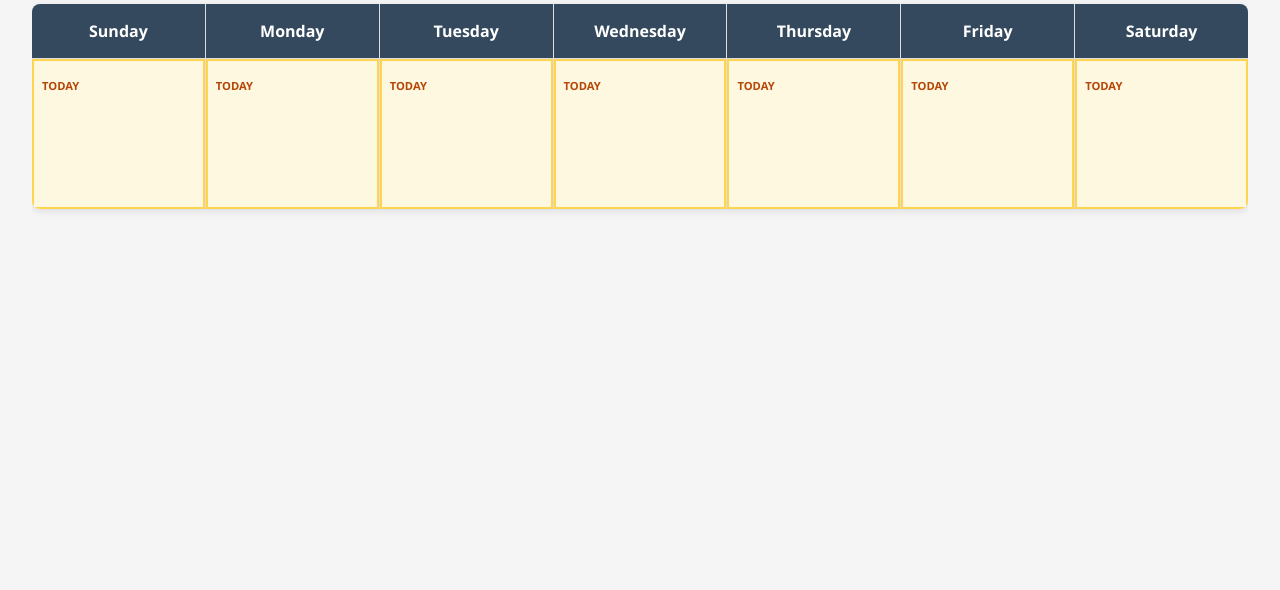
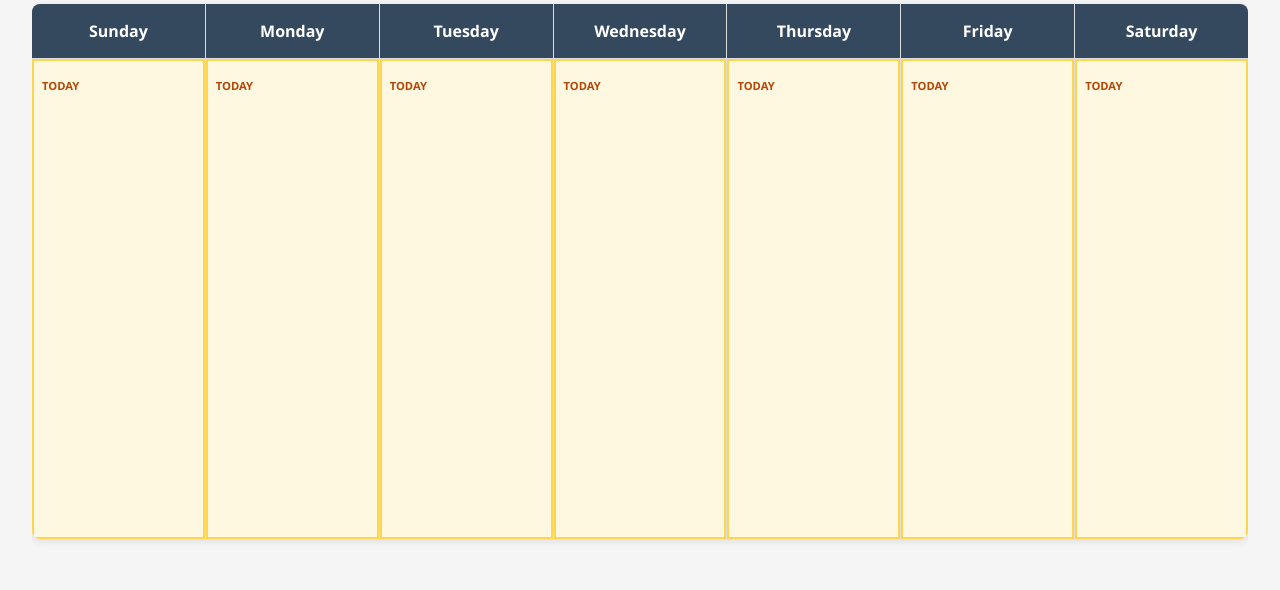
Before and after one commit to SamikshaSingh1904/proj2, a Flask app: template templates/calendar.html in a window 1280 px wide. Shown: the part 222-812 px from the top of the page. Run offline with Flask 3, Linux system fonts and the light colour scheme; the template is opened without the code that fills it, so the values that code supplies are empty.

Commit message:
changed min day column height

```diff
--- a/static/style.css
+++ b/static/style.css
@@ -327,7 +327,7 @@
 
 .day-column {
     background-color: white;
-    min-height: 150px;
+    min-height: 60vh;
     padding: 0.5rem;
     position: relative;
 }
```
